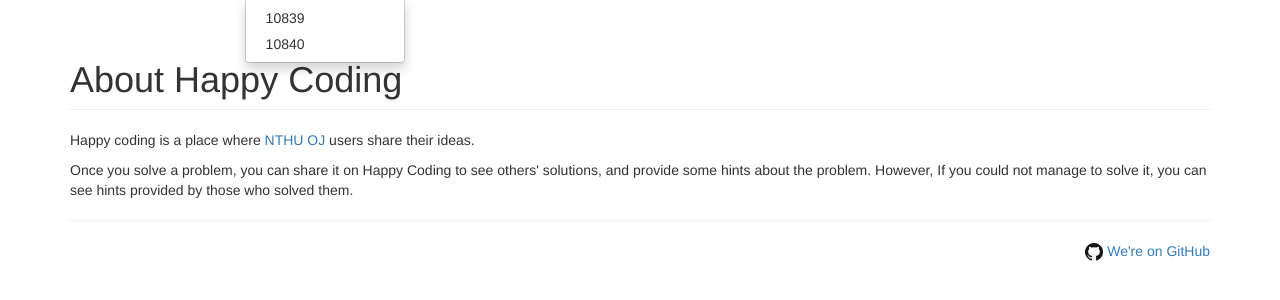
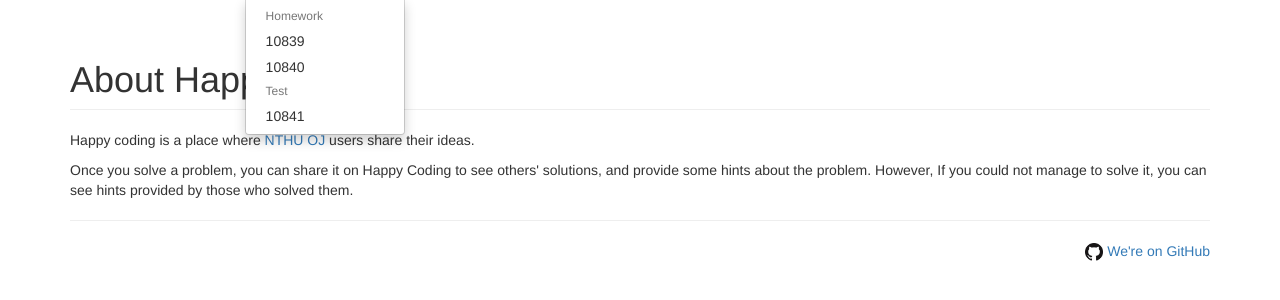
Before and after one commit to afg-archive/happycoding, a Python web app: template problem/jinja2/about.html in a window 1280 px wide, after a click on "大一資工". Shown: the part 52-352 px from the top of the page. Run offline with Jinja, Linux system fonts and the light colour scheme; the template is opened without the code that fills it, so the values that code supplies are empty; some libraries are stand-ins or nearby versions.

Commit message:
nav dropdown hw & test

```diff
--- a/problem/jinja2/navbar.html
+++ b/problem/jinja2/navbar.html
@@ -15,15 +15,21 @@
         <li class="dropdown">
           <a href="#" class="dropdown-toggle" data-toggle="dropdown" role="button" aria-haspopup="true" aria-expanded="false">大一資工 <span class="caret"></span></a>
           <ul class="dropdown-menu">
+            <li class="dropdown-header">Homework</li>
             <li><a href="/problem/10839">10839</a></li>
             <li><a href="/problem/10840">10840</a></li>
+            <li class="dropdown-header">Test</li>
+            <li><a href="/problem/10841">10841</a></li>
           </ul>
         </li>
         <li class="dropdown">
           <a href="#" class="dropdown-toggle" data-toggle="dropdown" role="button" aria-haspopup="true" aria-expanded="false">大一電機 <span class="caret"></span></a>
           <ul class="dropdown-menu">
-            <li><a href="/problem/1001">1001</a></li>
-            <li><a href="/problem/1002">1002</a></li>
+             <li class="dropdown-header">Homework</li>
+             <li><a href="/problem/1001">1001</a></li>
+             <li><a href="/problem/1002">1002</a></li>
+             <li class="dropdown-header">Test</li>
+             <li><a href="/problem/1003">1003</a></li>
           </ul>
         </li>
         {% if request.path != "/" %}
```
